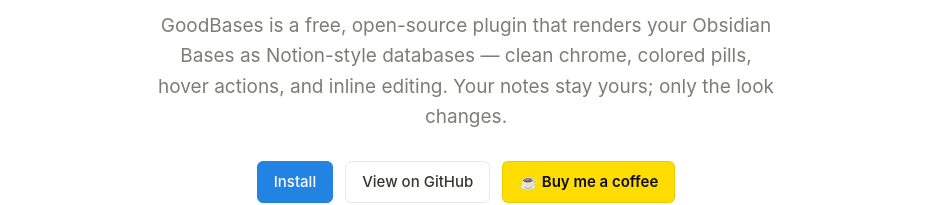
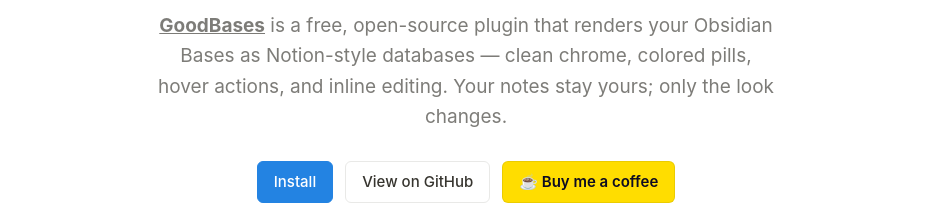
Before and after one commit to FrancescoUmberto/GoodBases, a website: page docs/index.html in a window 1280 px wide. Shown: the part 230-435 px from the top of the page, without its empty margins (174-1105 px from the left). Drawn offline with Linux system fonts and the light colour scheme.

Commit message:
fix: enhance tagline with a link to GoodBases plugin community page in index.html

```diff
--- a/docs/index.html
+++ b/docs/index.html
@@ -243,7 +243,7 @@
 	<div class="hero">
 		<h1>Notion-style tables<br>for Obsidian Bases</h1>
 		<p class="tagline">
-			GoodBases is a free, open-source plugin that renders your
+			<strong><a href="https://community.obsidian.md/plugins/good-bases">GoodBases</a></strong> is a free, open-source plugin that renders your
 			Obsidian Bases as Notion-style databases — clean chrome, colored
 			pills, hover actions, and inline editing. Your notes stay yours;
 			only the look changes.
```
